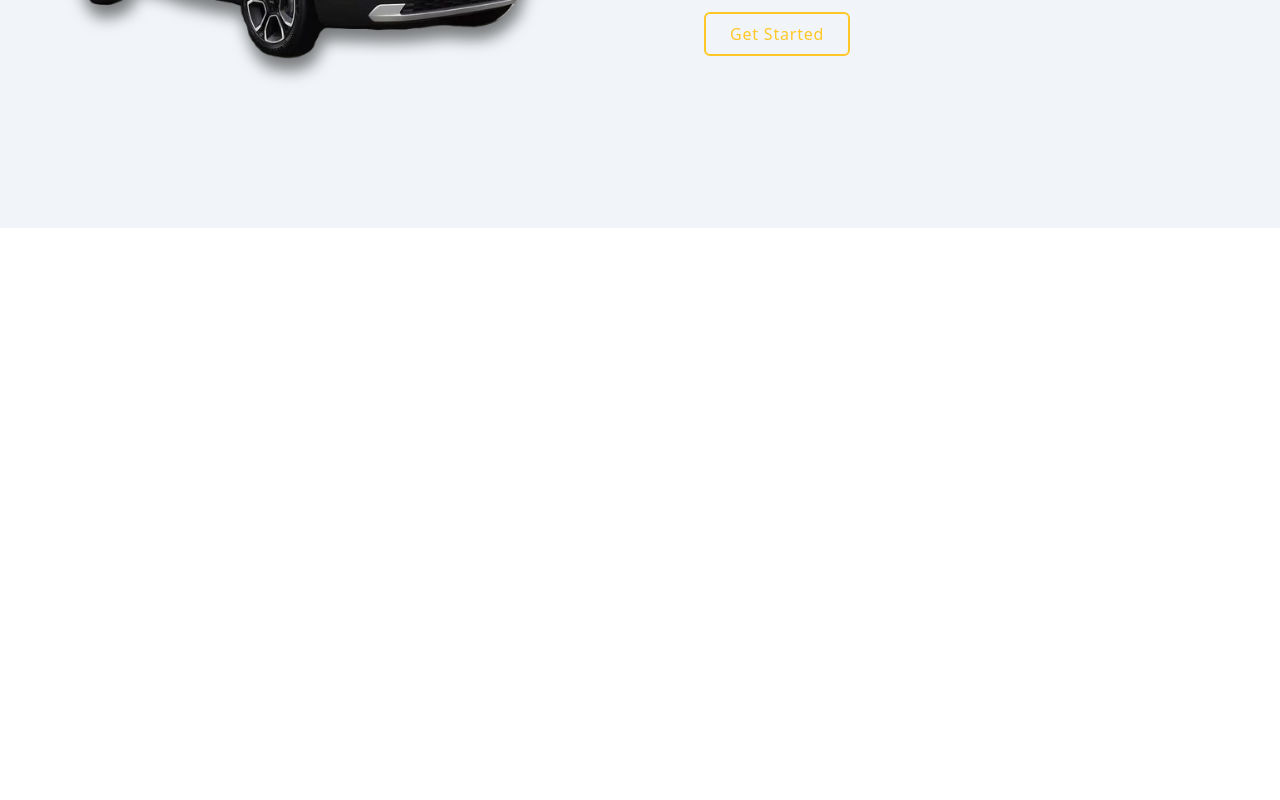
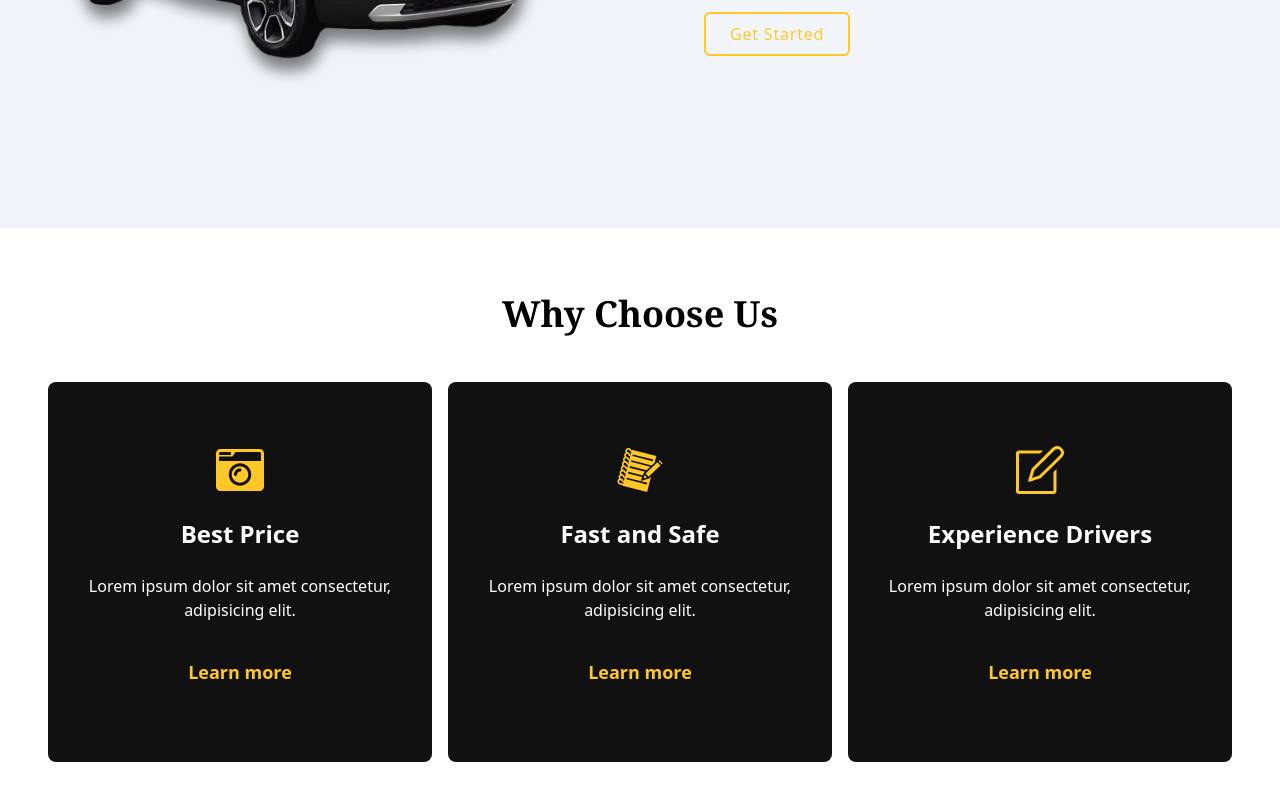
Before and after one commit to MenatallaGomaa/DriveEase, a React (Vite) app: page / in a window 1280 px wide. Shown: the part 1052-1852 px from the top of the page. Before the commit the page ends 1280 px from the top, so only its background shows below. Built offline with nearby package versions, Linux system fonts and the light colour scheme.

Commit message:
Services section DONE

```diff
--- a/src/App.jsx
+++ b/src/App.jsx
@@ -6,6 +6,7 @@
 import AOS from "aos";
 import "aos/dist/aos.css";
 import About from "./components/About/About";
+import Services from "./components/Services/Services";
 
 const App = () => {
   // dark mode start
@@ -41,6 +42,7 @@
       <Navbar theme={theme} setTheme={setTheme} />
       <Hero theme={theme} />
       <About />
+      <Services />
     </div>
   );
 };
--- /dev/null
+++ b/src/components/Services/Services.jsx
@@ -0,0 +1,75 @@
+import React from "react";
+import { FaCameraRetro } from "react-icons/fa";
+import { GiNotebook } from "react-icons/gi";
+import { SlNote } from "react-icons/sl";
+
+const skillsData = [
+  {
+    name: "Best Price",
+    icon: (
+      <FaCameraRetro className="text-5xl text-primary group-hover:text-black duration-300" />
+    ),
+    link: "#",
+    description: "Lorem ipsum dolor sit amet consectetur, adipisicing elit.",
+    aosDelay: "0",
+  },
+  {
+    name: "Fast and Safe",
+    icon: (
+      <GiNotebook className="text-5xl text-primary group-hover:text-black duration-300" />
+    ),
+    link: "#",
+    description: "Lorem ipsum dolor sit amet consectetur, adipisicing elit.",
+    aosDelay: "500",
+  },
+  {
+    name: "Experience Drivers",
+    icon: (
+      <SlNote className="text-5xl text-primary group-hover:text-black duration-500" />
+    ),
+    link: "#",
+    description: "Lorem ipsum dolor sit amet consectetur, adipisicing elit.",
+    aosDelay: "1000",
+  },
+];
+const Services = () => {
+  return (
+    <>
+      <span id="about"></span>
+      <div className="dark:bg-black dark:text-white py-14 sm:min-h-[600px] sm:grid sm:place-items-center">
+        <div className="container">
+          <div className="pb-12">
+            <h1
+              data-aos="fade-up"
+              className="text-3xl font-semibold text-center sm:text-4xl font-serif"
+            >
+              Why Choose Us
+            </h1>
+          </div>
+          <div className="grid grid-cols-1 sm:grid-cols-2 md:grid-cols-3 gap-4">
+            {skillsData.map((skill) => (
+              <div
+                key={skill.name}
+                data-aos="fade-up"
+                data-aos-delay={skill.aosDelay}
+                className="card text-center group space-y-3 sm:space-y-6 p-4 sm:py-16 bg-dark  hover:bg-primary duration-300 text-white hover:text-black rounded-lg"
+              >
+                <div className="grid place-items-center">{skill.icon}</div>
+                <h1 className="text-2xl font-bold">{skill.name}</h1>
+                <p>{skill.description}</p>
+                <a
+                  href={skill.link}
+                  className="inline-block text-lg font-semibold py-3 text-primary group-hover:text-black duration-300"
+                >
+                  Learn more
+                </a>
+              </div>
+            ))}
+          </div>
+        </div>
+      </div>
+    </>
+  );
+};
+
+export default Services;
```
